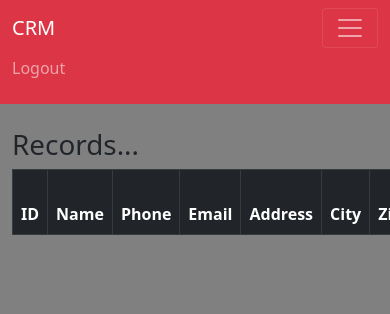
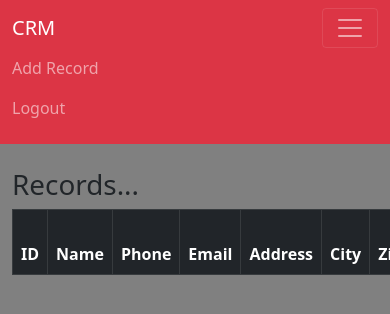
Before and after one commit to DeaaTH65/DCRM, a Django app: page / in a window 390 px wide, after a click that opens the changed part; the page is wider, and only the part inside the window is pictured. Shown: the top 314 px of that part. Run offline with Django 4.2, Linux system fonts and the light colour scheme; the visitor is signed in with stand-in values (Sample User, id 1); data that the repository does not hold is empty.

Commit message:
Add Record

```diff
--- a/dcrm/website/templates/base.html
+++ b/dcrm/website/templates/base.html
@@ -28,6 +28,9 @@
           <div class="collapse navbar-collapse" id="navbarSupportedContent">
             <ul class="navbar-nav me-auto mb-2 mb-lg-0">
             {% if user.is_authenticated %}
+              <li class="nav-item">
+                <a class="nav-link" href="{% url 'add' %}">Add Record</a>
+              </li>
 
               <li class="nav-item">
                 <a class="nav-link" href="{% url 'logout' %}">Logout</a>
--- a/dcrm/website/urls.py
+++ b/dcrm/website/urls.py
@@ -7,4 +7,5 @@ urlpatterns = [
     path('register/', views.register_user, name='register'),
     path('record/<int:pk>', views.customer_record, name='record'),
     path('delete/<int:pk>', views.delete_record, name='delete'),
+    path('add>', views.add_record, name='add'),
 ]
--- a/dcrm/website/views.py
+++ b/dcrm/website/views.py
@@ -1,7 +1,7 @@
 from django.shortcuts import render, redirect
 from django.contrib.auth import authenticate, login, logout
 from django.contrib import messages
-from .forms import SignUpForm
+from .forms import SignUpForm, AddRecordForm
 from .models import Record
 
 # import your views here
@@ -70,3 +70,17 @@ def delete_record(request, pk):
     else:
         messages.success(request, "You must be logged in to delete the record")
         return redirect('home')
+
+
+def add_record(request):
+    form = AddRecordForm(request.POST or None)
+    if request.user.is_authenticated:
+        if request.method == "POST":
+            if form.is_valid():
+                add_record = form.save()
+                messages.success(request, "Record has been added")
+                return redirect('home')
+        return render(request, 'add.html', {'form':form})
+    else:
+        messages.success(request, "You must be logged in to add record")
+        return redirect('home')
```
Also changed, not shown: dcrm/website/forms.py (+17 -0 lines), dcrm/website/templates/add.html (added, +22 -0 lines).
